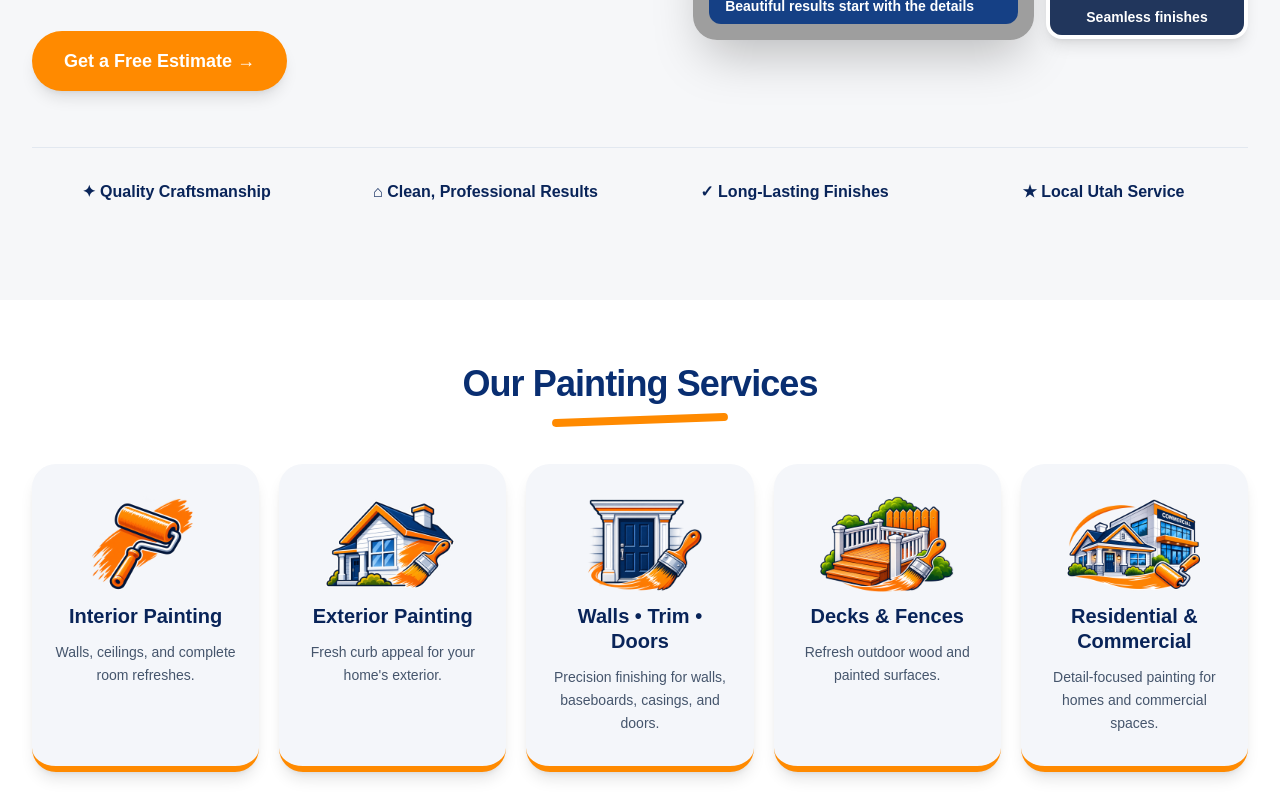
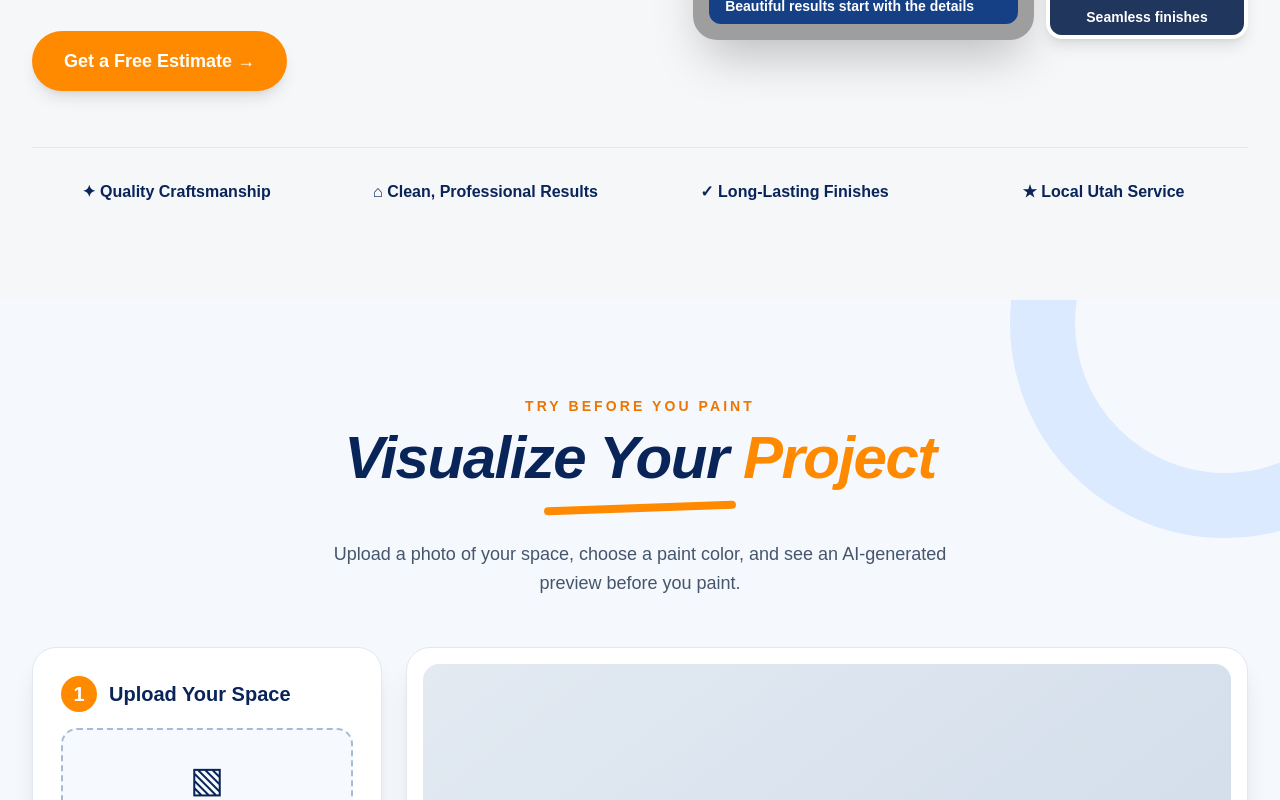
Before and after one commit to moabman/kangapaint, a Next.js app: page / in a window 1280 px wide. Shown: the part 1524-2324 px from the top of the page. Built offline with nearby package versions, Linux system fonts and the light colour scheme; grey boxes are pictures that could not be loaded.

Commit message:
Add PaintVisualizer component to the page

```diff
--- a/src/app/page.tsx
+++ b/src/app/page.tsx
@@ -1,6 +1,7 @@
 "use client";
 
 import { useState, type FormEvent } from "react";
+import PaintVisualizer from "@/components/PaintVisualizer";
 
 const PHONE = "3856954804";
 const services = [
@@ -117,6 +118,9 @@ export default function Home() {
         <div className="mx-auto mt-14 grid max-w-7xl gap-5 border-t border-slate-200 pt-8 text-center font-black sm:grid-cols-2 lg:grid-cols-4"><span>✦ Quality Craftsmanship</span><span>⌂ Clean, Professional Results</span><span>✓ Long-Lasting Finishes</span><span>★ Local Utah Service</span></div>
       </section>
 
+      {/* AI Paint Color Visualizer */}
+      <PaintVisualizer />
+
       <section id="services" className="scroll-mt-28 px-5 py-16 lg:px-8">
         <div className="mx-auto max-w-7xl">
           <SectionTitle>Our Painting Services</SectionTitle>
```
